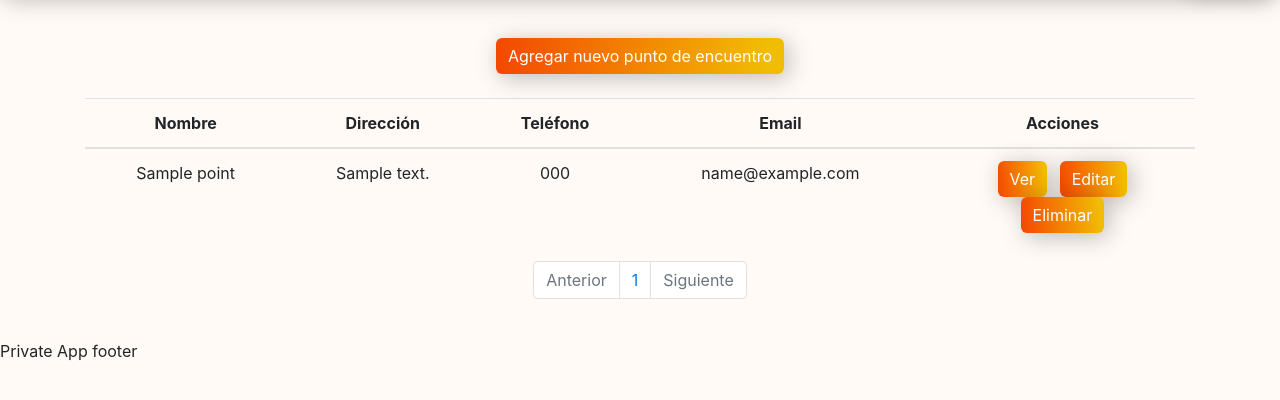
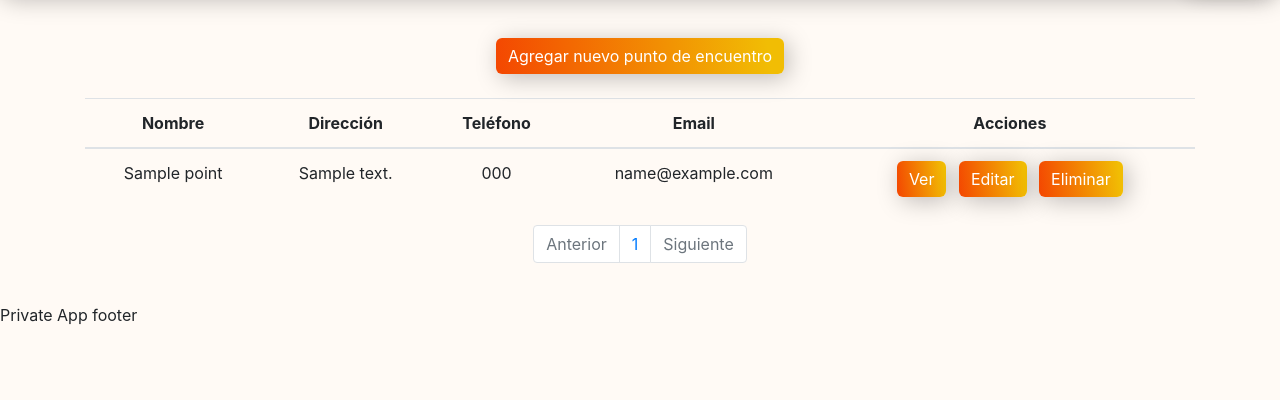
Before and after one commit to DavidScoffield/InundaSafe-PS1-2021, a Flask app: template app/templates/meeting_point/index.html in a window 1280 px wide. Shown: the part 58-458 px from the top of the page. Run offline with Flask 2, Linux system fonts and the light colour scheme; the template is opened without the code that fills it: values that come from a table or form of the project are taken from there, others are empty; data comes from the database, SQL or seed files in the repository; tables that the repository leaves empty hold one stand-in row (values such as "Sample post"); some libraries are stand-ins or nearby versions.

Commit message:
Modifico el botón de eliminar
Ahora los tres botones se muestran alineados

```diff
--- a/app/templates/meeting_point/index.html
+++ b/app/templates/meeting_point/index.html
@@ -40,7 +40,7 @@
             <td class="text-center">{{mp.email}}</td>
             <td class="text-center"><a class="btn btn-primary button-gradient mx-1" role="button" href="#">Ver</a>
                 <a class="btn btn-primary button-gradient mx-1" role="button" href="#">Editar</a>
-                <form action="{{url_for('meeting_point.destroy')}}" method="post" >
+                <form action="{{url_for('meeting_point.destroy')}}" method="post" class="d-inline">
                   <input name="id_meeting_point" type="hidden" value="{{mp.id}}">
                   <button type="submit" onclick="confirm_destroy(event)" class="btn btn-primary button-gradient mx-1">Eliminar</button>
                 </form>
```
